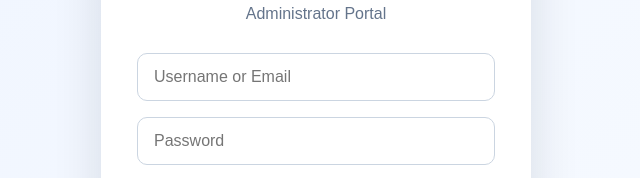
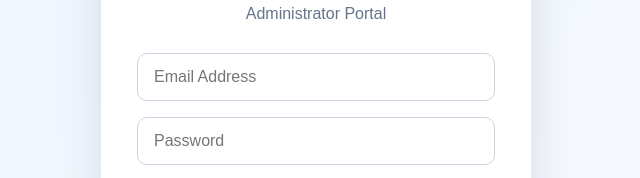
Before and after one commit to keanprivett2-prog/AttendanceSystem, a plain HTML site: page admin-login.html in a window 1280 px wide. Shown: the part 329-507 px from the top of the page, 324-964 px from the left. Drawn offline with Linux system fonts and the light colour scheme.

Commit message:
Update admin-login.html

```diff
--- a/admin-login.html
+++ b/admin-login.html
@@ -29,10 +29,11 @@
         </p>
 
         <input
-            type="text"
-            id="adminUsername"
-            placeholder="Username or Email"
-        >
+    type="email"
+    id="adminUsername"
+    placeholder="Email Address"
+    autocomplete="email"
+>
 
         <input
             type="password"
```
